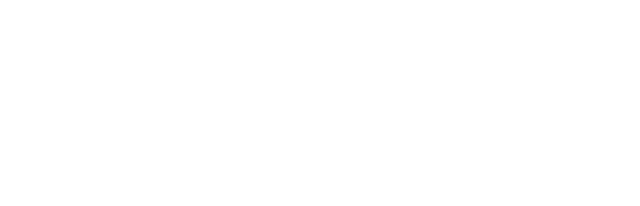
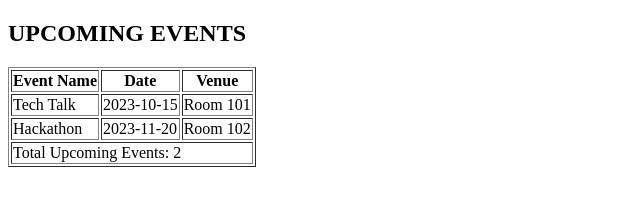
Before and after one commit to fatimarifa80-a11y/my-first, a plain HTML site: page Week4/table.html in a window 1280 px wide. Shown: the whole page, without its empty margins (0-640 px from the left). Drawn offline with Linux system fonts and the light colour scheme.

Commit message:
Add upcoming events table to the HTML structure

```diff
--- a/Week4/table.html
+++ b/Week4/table.html
@@ -6,6 +6,48 @@
     <title>TECH CLUB</title>
 </head>
 <body>
-
+    <h2><b>UPCOMING EVENTS</b></h2>
+    <table border="1">
+        <thead>
+            <tr>
+                <th>
+                    Event Name
+                </th>
+                <th>
+                    Date
+                </th>
+                <th>
+                    Venue
+                </th>
+            </tr>
+            <tr>
+                <td>
+                    Tech Talk
+                </td>
+                <td>
+                    2023-10-15
+                </td>
+                <td>
+                    Room 101
+                </td>
+            </tr>
+        </thead>
+        <tr>
+            <td>
+                Hackathon
+            </td>
+            <td>
+                2023-11-20
+            </td>
+            <td>
+                Room 102
+            </td>
+        </tr>
+        <tfoot>
+            <tr>
+                <td colspan="3">Total Upcoming Events: 2</td>
+            </tr>
+        </tfoot>
+    </table>
 </body>
 </html>
```
